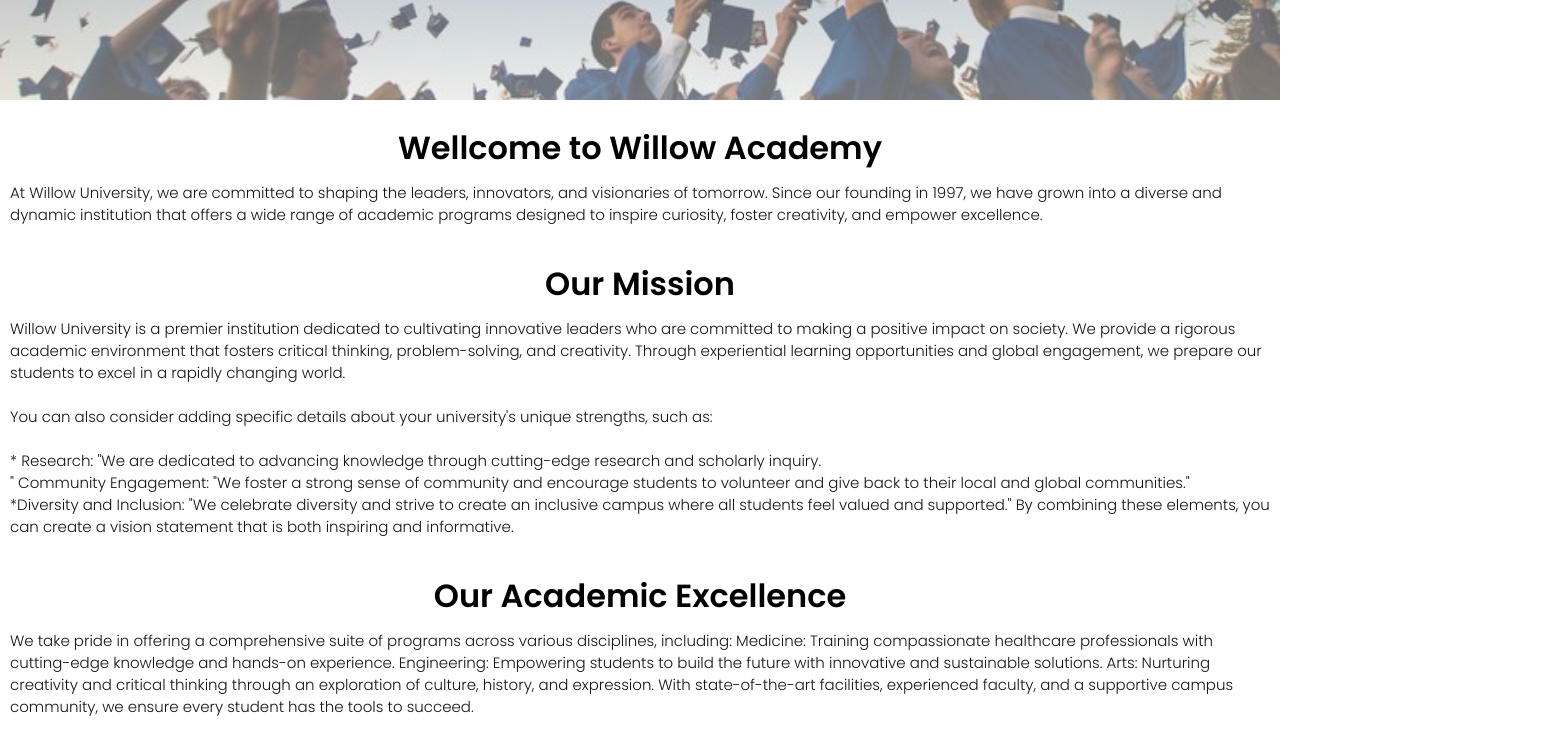
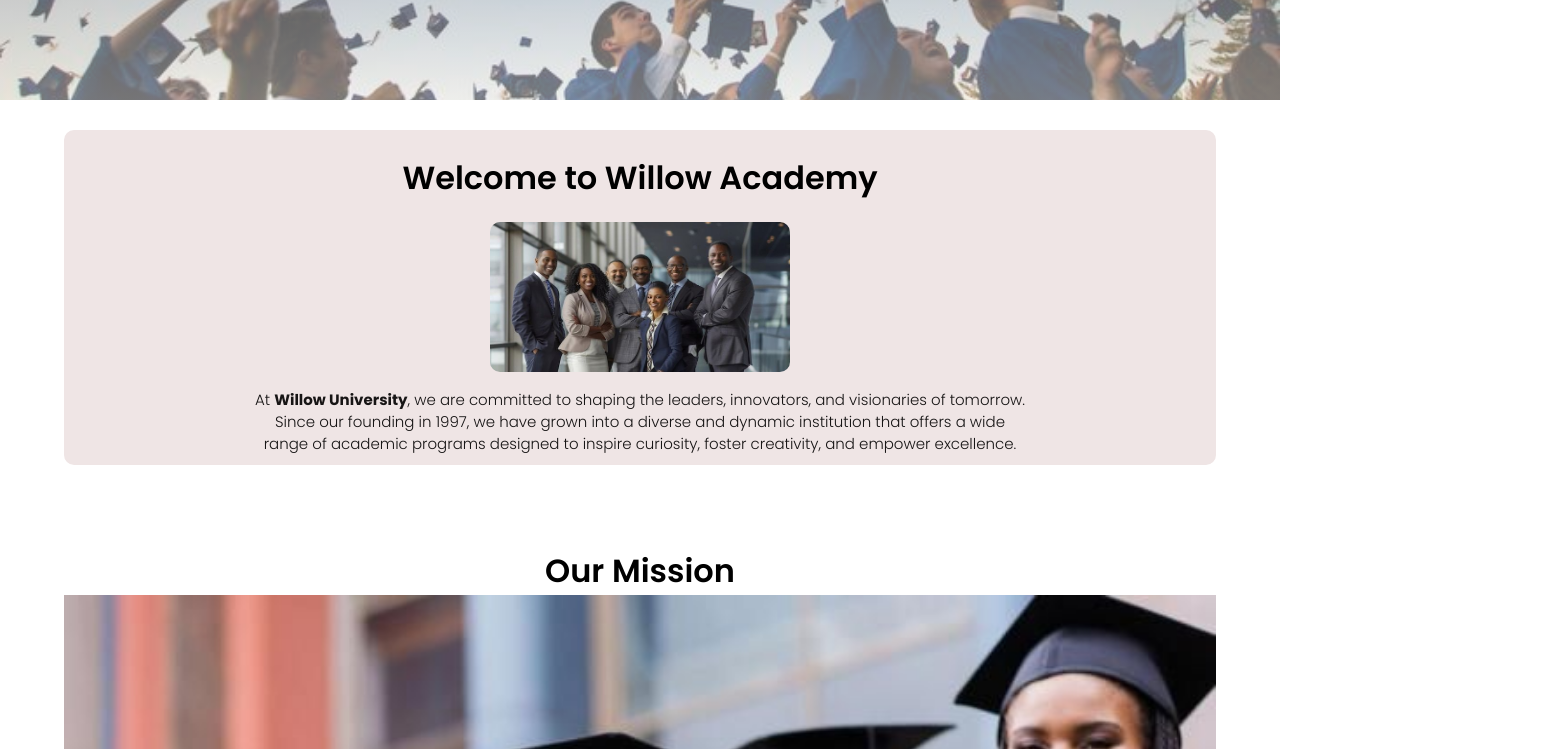
Before and after one commit to siphokazi00/learning_management_system, a website: page Frontend/About.html in a window 1280 px wide. Shown: the part 540-1289 px from the top of the page, 1554 px wide, since content can reach past the window. Drawn offline with Linux system fonts and the light colour scheme; files that its build step writes are made by us from their sources.

Commit message:
Somia commit changes in about.html

```diff
--- a/Frontend/About.html
+++ b/Frontend/About.html
@@ -39,20 +39,29 @@
         </nav>
         <h1>About Us</h1>
     </section>
+
+
+    <!---About us section -->
+
     <section class="About-us">
-        <h2>Wellcome to Willow Academy</h2>
-        <p>At Willow University, we are committed to shaping the leaders, innovators, and visionaries of tomorrow. Since our founding in 1997, we have grown into a diverse and dynamic institution that offers a wide range of academic programs designed to
+    <div class="about-coln">
+        <h2>Welcome to Willow Academy</h2>
+        <img src="images/Wilow's Alumini.jpeg" alt="welcome to willow academy">
+        <p>At <b>Willow University</b>, we are committed to shaping the leaders, innovators, and visionaries of tomorrow. <br> Since our founding in 1997, we have grown into a diverse and dynamic institution  that offers a wide<br> range of academic programs designed to
             inspire curiosity, foster creativity, and empower excellence.</p>
-
+    </div>
+    <div class="about-mission"></div>
         <h2>Our Mission</h2>
+        <img src="images/wilow graduands.jpeg" alt="">
         <p>
             Willow University is a premier institution dedicated to cultivating innovative leaders who are committed to making a positive impact on society. We provide a rigorous academic environment that fosters critical thinking, problem-solving, and creativity.
-            Through experiential learning opportunities and global engagement, we prepare our students to excel in a rapidly changing world. <br><br>You can also consider adding specific details about your university's unique strengths, such
+            Through experiential learning opportunities and global engagement, we prepare our students to excel in a rapidly changing world. <br>You can also consider adding specific details about your university's unique strengths, such
             as:
-            <br><br>* Research: "We are dedicated to advancing knowledge through cutting-edge research and scholarly inquiry.<br>" Community Engagement: "We foster a strong sense of community and encourage students to volunteer and give back to their
+            <br>Research: "We are dedicated to advancing knowledge through cutting-edge research and scholarly inquiry.<br>" Community Engagement: "We foster a strong sense of community and encourage students to volunteer and give back to their
             local and global communities."
             <br>*Diversity and Inclusion: "We celebrate diversity and strive to create an inclusive campus where all students feel valued and supported." By combining these elements, you can create a vision statement that is both inspiring and informative.
         </p>
+    </div>
         <h2>Our Academic Excellence</h2>
         <p>We take pride in offering a comprehensive suite of programs across various disciplines, including: Medicine: Training compassionate healthcare professionals with cutting-edge knowledge and hands-on experience. Engineering: Empowering students
             to build the future with innovative and sustainable solutions. Arts: Nurturing creativity and critical thinking through an exploration of culture, history, and expression. With state-of-the-art facilities, experienced faculty, and a supportive
@@ -74,11 +83,7 @@
                 <img src="images/wilow laboratory.jpeg" alt="">
                 <img src="images/wilow graduands.jpeg" alt="">
             </div>
-            <div id="sch2">
-                <img src="images/wilow class.jpeg" alt="">
-            </div>
             <div id="sch-pre">
-                <img src="images/willow library.jpeg" alt="">
                 <img src="images/willow library.jpeg" alt="">
             </div>
 
--- a/Frontend/styles.css
+++ b/Frontend/styles.css
@@ -525,31 +525,50 @@
         margin-top: 100px;
     }
 
-    .about-us {
+    .About-us {
         width: 90%;
         margin: auto;
-        text-align: center;
-        padding-top: 100px;
+        text-align: justify;
+        padding-top: 30px;
+
+    }
+    .About-us h2 {
+        font-size: 20px;
+        font-weight: 400;
+        margin-top: 24px;
+
     }
 
-    .about-col {
-        flex-basis: 48%;
-        padding: 30px 2px;
+    .about-coln {
+        flex-basis: 30%;
+        background: #efe5e5;
+        border-radius: 10px;
+        margin-bottom: 5%;
+        text-align: center;
+        gap: 1rem;
     }
 
-    .about-col img {
-        width: 100%;
-        height: 300px;
-        text-align: right;
+    .about-coln img {
+        width: 300px;
+        height: 150px;
+        text-align: center;
+        border-radius: 10px;
     }
 
-    .about-col h2 {
-        font-size: 20px;
-        font-weight: 800;
+    .about-coln h2 {
+        font-size: 10px;
+        font-weight: 200;
         margin-top: 10px;
-        padding-top: 0;
+        margin-bottom: 20px;
+        font-style: normal
+
     }
+    .about-coln p {
+        text-align: center;
+        font-size: 200;
+        margin: 0;
 
+    }
     .red-btn {
         border: 1px solid #e6d7d6;
         background: transparent;
```
